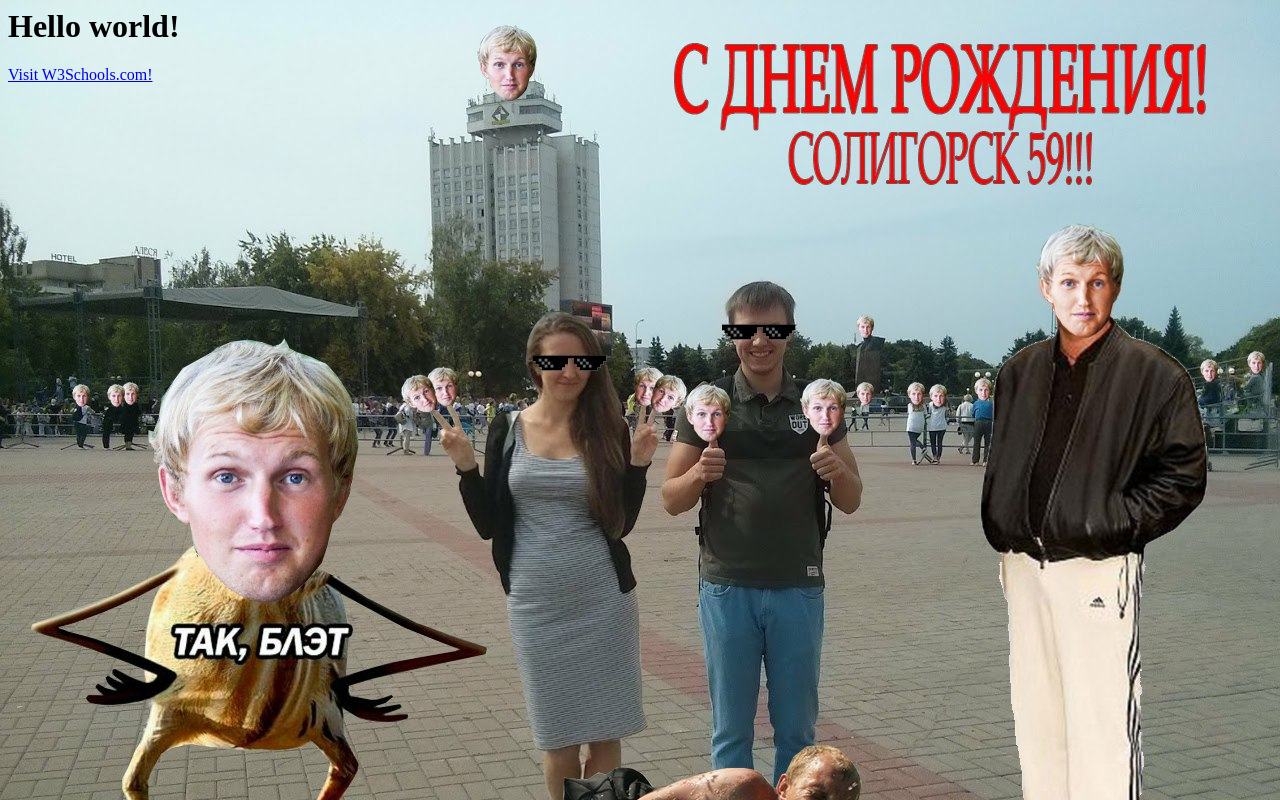
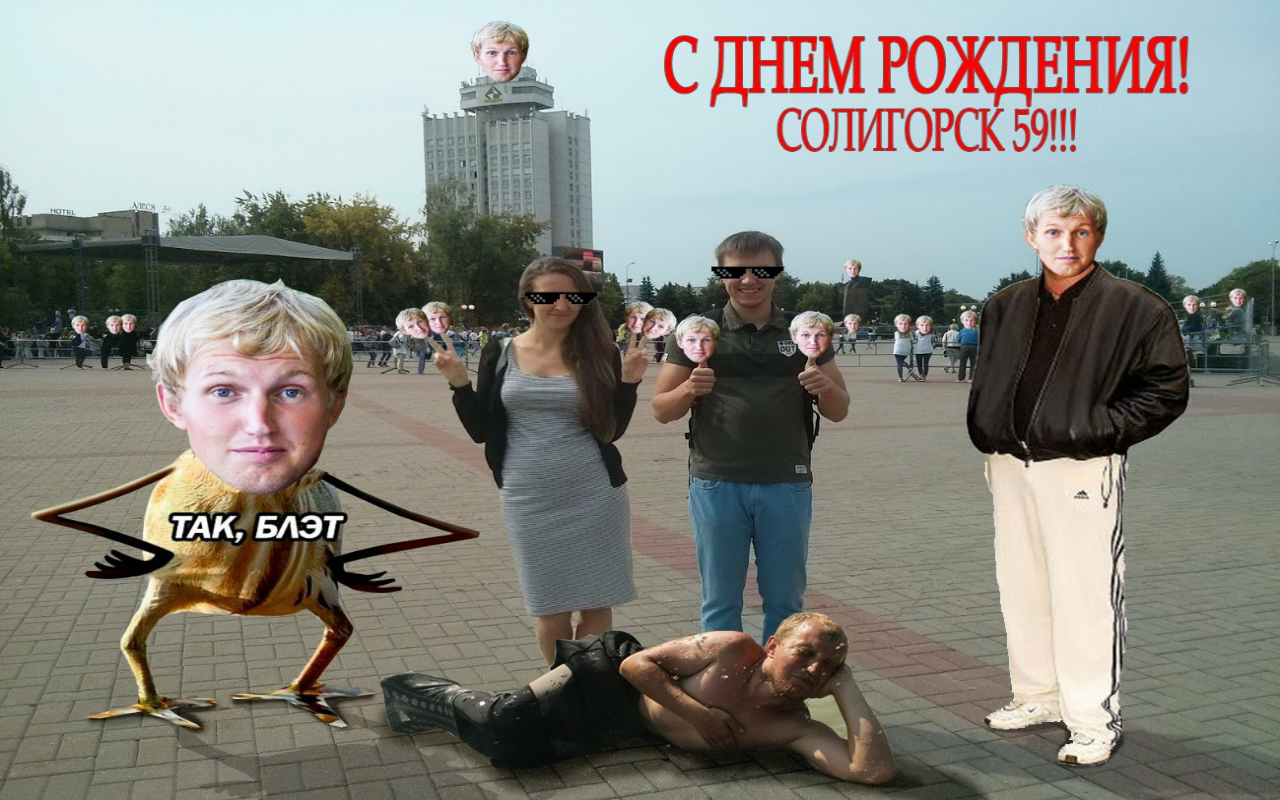
Before and after one commit to AndreiMitrafanau/DimaLoL, a plain HTML site: page index.html in a window 1280 px wide. Drawn offline with Linux system fonts and the light colour scheme.

Commit message:
Update index.html

```diff
--- a/index.html
+++ b/index.html
@@ -1,6 +1,7 @@
 <html>
-<body background="bgimage.jpg">
-<h1>Hello world!</h1>
-<p><a href="https://www.w3schools.com">Visit W3Schools.com!</a></p>
+<body>
+<div style='position:absolute;z-index:0;left:0;top:0;width:100%;height:100%'>
+  <img src='bgimage.jpg' style='width:100%;height:100%' alt='[]' />
+</div>
 </body>
 </html>
```
